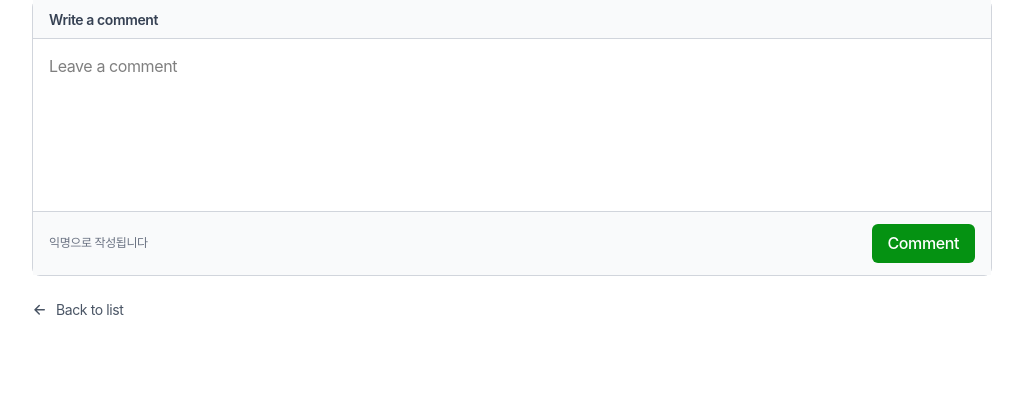
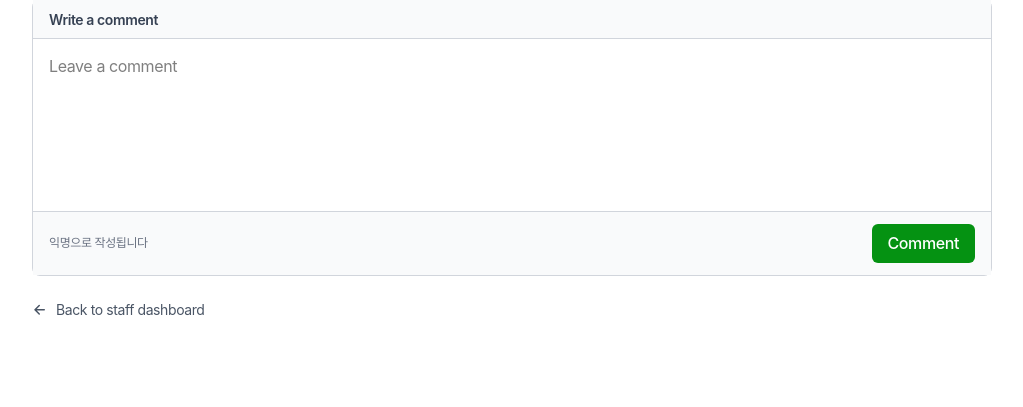
Before and after one commit to Pirogramming-24/hackathon_pirostack, a Django app: template questions/templates/questions/question_detail.html in a window 1280 px wide. Shown: the part 393-800 px from the top of the page, without its empty margins (128-1151 px from the left). Run offline with Django 5.2, Linux system fonts and the light colour scheme; the template is opened without the code that fills it, so the values that code supplies are empty; the visitor is signed in with stand-in values (Sample User, id 1); style sheets or scripts are compiled from the project's sources; some libraries are stand-ins or nearby versions; some web fonts are replaced.

Commit message:
[fix] : 질문 디테일에서 목록가기 운영자 권한  수정

```diff
--- a/questions/templates/questions/question_detail.html
+++ b/questions/templates/questions/question_detail.html
@@ -190,12 +190,21 @@
 </div>
 
 <div class="mt-6">
+    {% if user.is_staff %}
+        <a href="{% url 'questions:staff_unanswered' %}" class="inline-flex items-center gap-2 text-sm text-gray-600 hover:text-gray-800">
+            <svg class="w-4 h-4" fill="currentColor" viewBox="0 0 16 16">
+                <path fill-rule="evenodd" d="M7.78 12.53a.75.75 0 0 1-1.06 0L2.47 8.28a.75.75 0 0 1 0-1.06l4.25-4.25a.751.751 0 0 1 1.042.018.751.751 0 0 1 .018 1.042L4.81 7h7.44a.75.75 0 0 1 0 1.5H4.81l2.97 2.97a.75.75 0 0 1 0 1.06z"/>
+            </svg>
+            Back to staff dashboard
+        </a>
+    {% else %}
         <a href="{% url 'questions:list' %}" class="inline-flex items-center gap-2 text-sm text-gray-600 hover:text-gray-800">
             <svg class="w-4 h-4" fill="currentColor" viewBox="0 0 16 16">
                 <path fill-rule="evenodd" d="M7.78 12.53a.75.75 0 0 1-1.06 0L2.47 8.28a.75.75 0 0 1 0-1.06l4.25-4.25a.751.751 0 0 1 1.042.018.751.751 0 0 1 .018 1.042L4.81 7h7.44a.75.75 0 0 1 0 1.5H4.81l2.97 2.97a.75.75 0 0 1 0 1.06z"/>
             </svg>
             Back to list
         </a>
+    {% endif %}
 </div>
 </div>
 {% endblock %}
```
Lines whose indentation alone changed are shown as unchanged.
